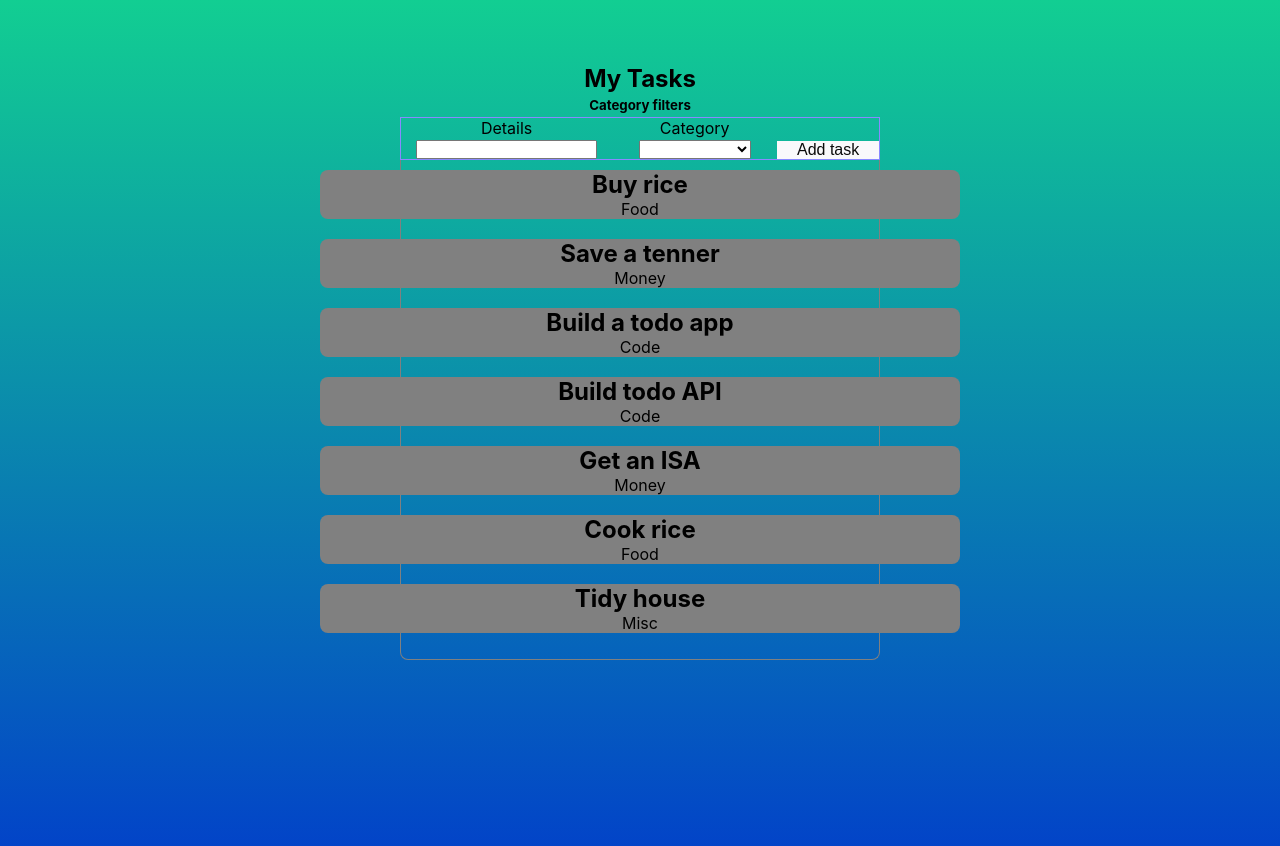
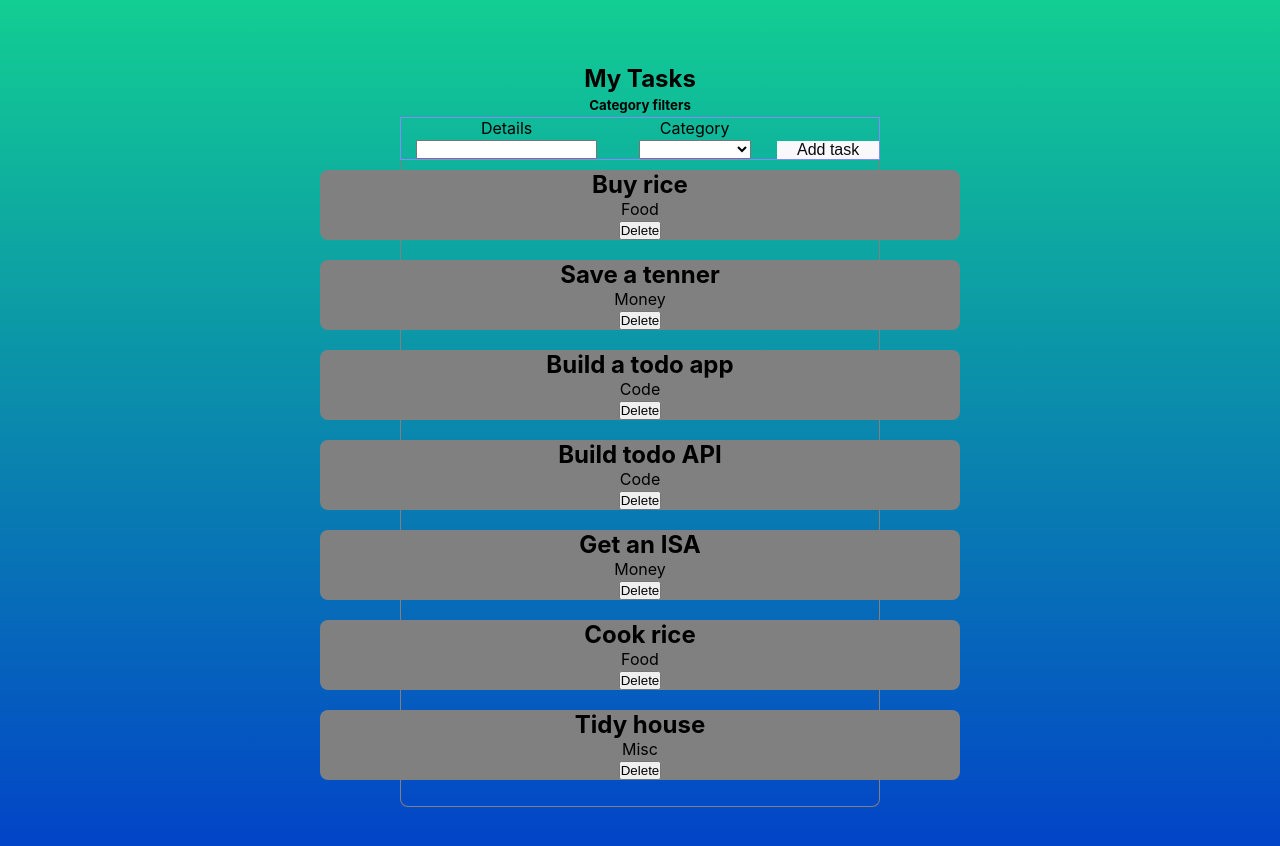
Before and after one commit to JamesHawk585/react-hooks-state-events-mini-project-2, a React (Create React App) app: page / in a window 1280 px wide. Shown: the top 846 px of the page. Built offline with nearby package versions, Linux system fonts and the light colour scheme; data requests are answered from the project's data file.

Commit message:
Adds DeleteButton.jsx

```diff
--- /dev/null
+++ b/src/DeleteButton.jsx
@@ -0,0 +1,9 @@
+import React from 'react'
+
+const DeleteButton = () => {
+  return (
+    <button className='deleteButton'>Delete</button>
+  )
+}
+
+export default DeleteButton
--- a/src/TaskCard.jsx
+++ b/src/TaskCard.jsx
@@ -1,13 +1,16 @@
 import React from "react";
+import DeleteButton from "./DeleteButton";
 
 const TaskCard = ({ task }) => {
-
-    console.log(task.text)
+  console.log(task.text);
   return (
-    <div className="taskCard">
-      <h2>{task.text}</h2>
-      <p>{task.category}</p>
-    </div>
+    <>
+      <div className="taskCard">
+        <h2>{task.text}</h2>
+        <p>{task.category}</p>
+        <DeleteButton />
+      </div>
+    </>
   );
 };
 
```
